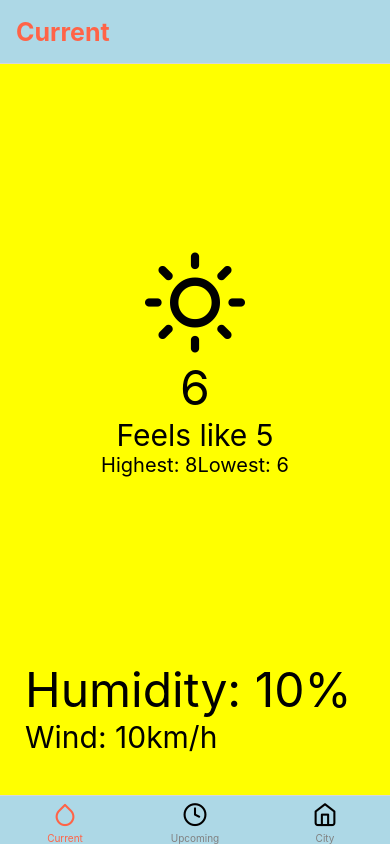
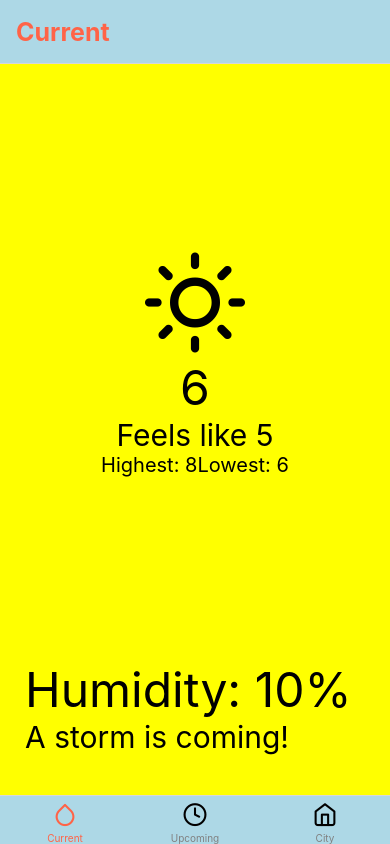
Before and after one commit to yodkwtf/nimbus-react-native, a React Native app: screen /Current in a window 390 px wide. Built offline with nearby package versions, Linux system fonts and the light colour scheme.

Commit message:
dynamic weather type object

```diff
--- a/src/screens/CurrentWeather.js
+++ b/src/screens/CurrentWeather.js
@@ -2,6 +2,7 @@ import React from 'react';
 import { SafeAreaView, Text, View, StyleSheet } from 'react-native';
 import { Feather } from '@expo/vector-icons';
 import RowText from '../components/RowText';
+import { weatherType } from '../utils/weatherType';
 
 const CurrentWeather = () => {
   const {
@@ -37,7 +38,7 @@ const CurrentWeather = () => {
         messageOneStyles={description}
         messageTwoStyles={message}
         messageOne="Humidity: 10%"
-        messageTwo="Wind: 10km/h"
+        messageTwo={weatherType.Thunderstorm.message}
       />
     </SafeAreaView>
   );
--- /dev/null
+++ b/src/utils/weatherType.js
@@ -0,0 +1,49 @@
+export const weatherType = {
+  Thunderstorm: {
+    icon: 'zap',
+    message: 'A storm is coming!',
+    backgroundColor: '#000000',
+  },
+
+  Drizzle: {
+    icon: 'cloud-drizzle',
+    message: "It's drizzling!",
+    backgroundColor: '#36454f',
+  },
+
+  Rain: {
+    icon: 'cloud-rain',
+    message: 'You need an umbrella!',
+    backgroundColor: '#0000ff',
+  },
+
+  Snow: {
+    icon: 'cloud-snow',
+    message: "Let's build a snowman!",
+    backgroundColor: '#7f6065',
+  },
+
+  Clear: {
+    icon: 'sun',
+    message: 'A perfect day to go out!',
+    backgroundColor: '#e47200',
+  },
+
+  Clouds: {
+    icon: 'cloud',
+    message: 'You could lose your kite!',
+    backgroundColor: '#363636',
+  },
+
+  Haze: {
+    icon: 'wind',
+    message: 'It might be a bit dusty!',
+    backgroundColor: '#58586e',
+  },
+
+  Mist: {
+    icon: 'align-justify',
+    message: 'It might be hard to see!',
+    backgroundColor: '#3e3e37',
+  },
+};
```
